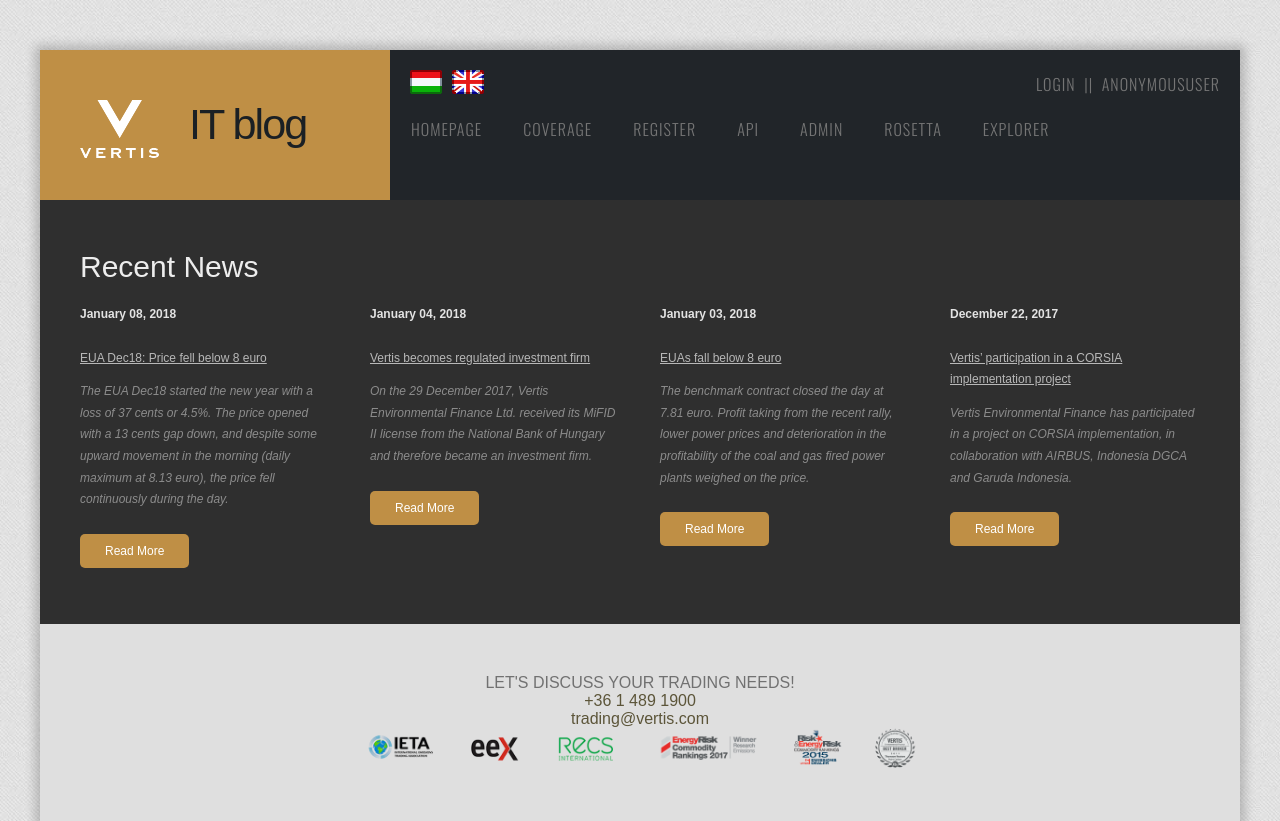
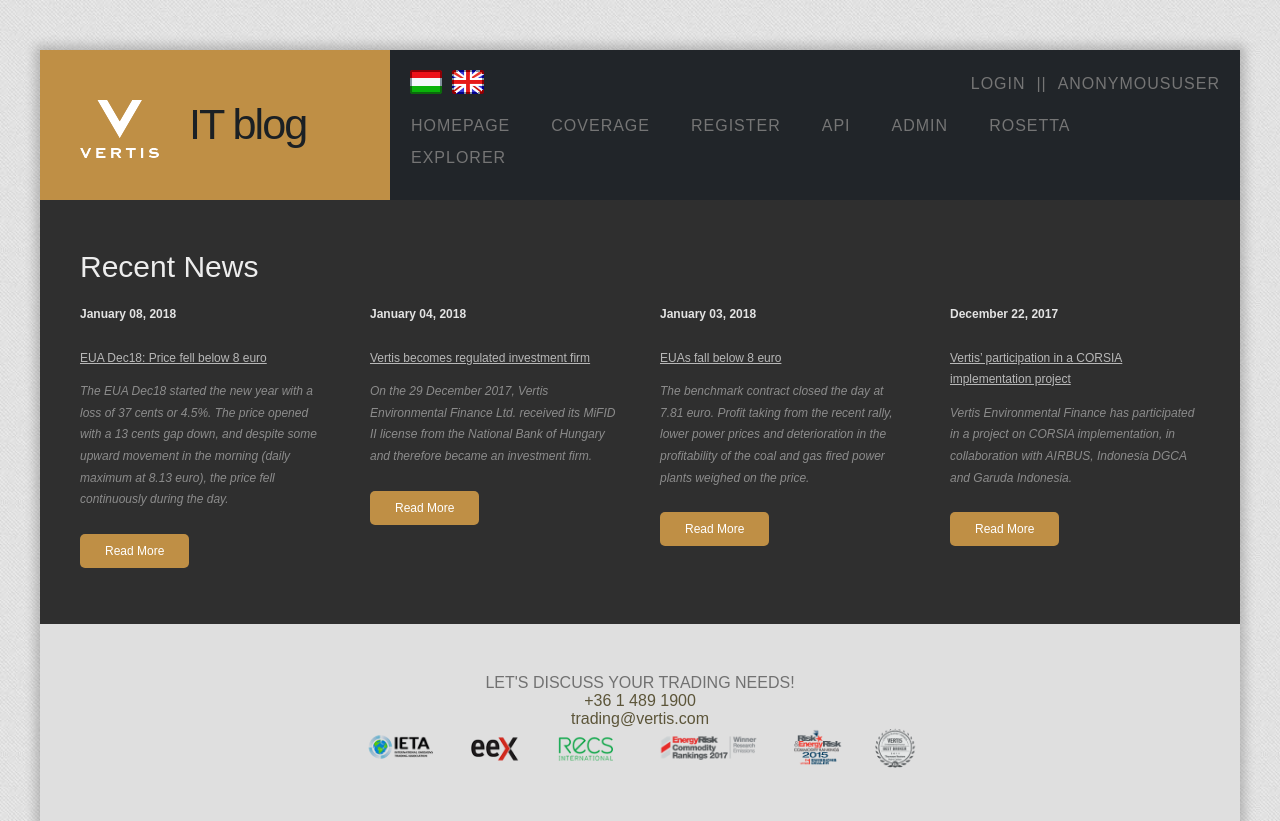
Before and after one commit to danieltatraivertis/blog, a Django app: page / in a window 1280 px wide. Shown: the top 821 px of the page. Run offline with Django 3.2, Linux system fonts and the light colour scheme; data that the repository does not hold is empty; some libraries are stand-ins or nearby versions; some web fonts are replaced.

Commit message:
Fixes and local fonts added

```diff
--- /dev/null
+++ b/Djangoproject/blog/static/css/fonts.css
@@ -0,0 +1,81 @@
+/* cyrillic */
+@font-face {
+  font-family: 'Oswald';
+  font-style: normal;
+  font-weight: 300;
+  src: local('Oswald Light'), local('Oswald-Light'), url(/blog/deployment/collected_static/fonts/cyrillic-oswald-light.woff2) format('woff2');
+  unicode-range: U+0400-045F, U+0490-0491, U+04B0-04B1, U+2116;
+}
+/* vietnamese */
+@font-face {
+  font-family: 'Oswald';
+  font-style: normal;
+  font-weight: 300;
+  src: local('Oswald Light'), local('Oswald-Light'), url(/blog/deployment/collected_static/fonts/vietnamese-oswald-light.woff2) format('woff2');
+  unicode-range: U+0102-0103, U+0110-0111, U+1EA0-1EF9, U+20AB;
+}
+/* latin-ext */
+@font-face {
+  font-family: 'Oswald';
+  font-style: normal;
+  font-weight: 300;
+  src: local('Oswald Light'), local('Oswald-Light'), url(http://fonts.gstatic.com/s/oswald/v16/l1cOQ90roY9yC7voEhngDBJtnKITppOI_IvcXXDNrsc.woff2) format('woff2');
+  unicode-range: U+0100-024F, U+0259, U+1E00-1EFF, U+2020, U+20A0-20AB, U+20AD-20CF, U+2113, U+2C60-2C7F, U+A720-A7FF;
+}
+/* latin */
+@font-face {
+  font-family: 'Oswald';
+  font-style: normal;
+  font-weight: 300;
+  src: local('Oswald Light'), local('Oswald-Light'), url(http://fonts.gstatic.com/s/oswald/v16/HqHm7BVC_nzzTui2lzQTDVtXRa8TVwTICgirnJhmVJw.woff2) format('woff2');
+  unicode-range: U+0000-00FF, U+0131, U+0152-0153, U+02BB-02BC, U+02C6, U+02DA, U+02DC, U+2000-206F, U+2074, U+20AC, U+2122, U+2191, U+2193, U+2212, U+2215, U+FEFF, U+FFFD;
+}
+/* cyrillic */
+@font-face {
+  font-family: 'Oswald';
+  font-style: normal;
+  font-weight: 400;
+  src: local('Oswald Regular'), local('Oswald-Regular'), url(http://fonts.gstatic.com/s/oswald/v16/DgBpgaYycijFA8v2hNt7MfesZW2xOQ-xsNqO47m55DA.woff2) format('woff2');
+  unicode-range: U+0400-045F, U+0490-0491, U+04B0-04B1, U+2116;
+}
+/* vietnamese */
+@font-face {
+  font-family: 'Oswald';
+  font-style: normal;
+  font-weight: 400;
+  src: local('Oswald Regular'), local('Oswald-Regular'), url(http://fonts.gstatic.com/s/oswald/v16/peRd8sj511qE2lHtK-QfcPesZW2xOQ-xsNqO47m55DA.woff2) format('woff2');
+  unicode-range: U+0102-0103, U+0110-0111, U+1EA0-1EF9, U+20AB;
+}
+/* latin-ext */
+@font-face {
+  font-family: 'Oswald';
+  font-style: normal;
+  font-weight: 400;
+  src: local('Oswald Regular'), local('Oswald-Regular'), url(http://fonts.gstatic.com/s/oswald/v16/yg0glPPxXUISnKUejCX4qfesZW2xOQ-xsNqO47m55DA.woff2) format('woff2');
+  unicode-range: U+0100-024F, U+0259, U+1E00-1EFF, U+2020, U+20A0-20AB, U+20AD-20CF, U+2113, U+2C60-2C7F, U+A720-A7FF;
+}
+/* latin */
+@font-face {
+  font-family: 'Oswald';
+  font-style: normal;
+  font-weight: 400;
+  src: local('Oswald Regular'), local('Oswald-Regular'), url(http://fonts.gstatic.com/s/oswald/v16/pEobIV_lL25TKBpqVI_a2w.woff2) format('woff2');
+  unicode-range: U+0000-00FF, U+0131, U+0152-0153, U+02BB-02BC, U+02C6, U+02DA, U+02DC, U+2000-206F, U+2074, U+20AC, U+2122, U+2191, U+2193, U+2212, U+2215, U+FEFF, U+FFFD;
+}
+
+/* latin */
+@font-face {
+  font-family: 'Abel';
+  font-style: normal;
+  font-weight: 400;
+  src: local('Abel Regular'), local('Abel-Regular'), url(/blog/deployment/collected_static/fonts/latin-abel.woff2) format('woff2');
+  unicode-range: U+0000-00FF, U+0131, U+0152-0153, U+02BB-02BC, U+02C6, U+02DA, U+02DC, U+2000-206F, U+2074, U+20AC, U+2122, U+2191, U+2193, U+2212, U+2215, U+FEFF, U+FFFD;
+}
+/* latin */
+@font-face {
+  font-family: 'Satisfy';
+  font-style: normal;
+  font-weight: 400;
+  src: local('Satisfy Regular'), local('Satisfy-Regular'), url(/blog/deployment/collected_static/fonts/latin-satisfy.woff2) format('woff2');
+  unicode-range: U+0000-00FF, U+0131, U+0152-0153, U+02BB-02BC, U+02C6, U+02DA, U+02DC, U+2000-206F, U+2074, U+20AC, U+2122, U+2191, U+2193, U+2212, U+2215, U+FEFF, U+FFFD;
+}
--- a/Djangoproject/blog/templates/blog/base.html
+++ b/Djangoproject/blog/templates/blog/base.html
@@ -1,5 +1,6 @@
 {% load staticfiles %}
 {% load i18n %}
+{% load compress %}
 <!DOCTYPE html PUBLIC "-//W3C//DTD XHTML 1.0 Strict//EN" "http://www.w3.org/TR/xhtml1/DTD/xhtml1-strict.dtd">
 <!--
 Design by TEMPLATED
@@ -15,15 +16,19 @@
 
 <script type="text/javascript" src="{% static "ckeditor/ckeditor-init.js" %}"></script>
 <script type="text/javascript" src="{% static "ckeditor/ckeditor/ckeditor.js" %}"></script>
+
 <html xmlns="http://www.w3.org/1999/xhtml">
   <head>
     <meta name="keywords" content="" />
     <meta name="description" content="" />
     <meta http-equiv="content-type" content="text/html; charset=utf-8" />
     <title>Vertis IT blog</title>
-    <link href='http://fonts.googleapis.com/css?family=Oswald:400,300' rel='stylesheet' type='text/css' />
-    <link href='http://fonts.googleapis.com/css?family=Abel|Satisfy' rel='stylesheet' type='text/css' />
+    <!---<link href='http://fonts.googleapis.com/css?family=Oswald:400,300' rel='stylesheet' type='text/css' />
+    <link href='http://fonts.googleapis.com/css?family=Abel|Satisfy' rel='stylesheet' type='text/css' /> -->
+    {% compress css %}
+    <link href="{% static 'css/fonts.css' %}" rel='stylesheet' type='text/css' />
     <link href="{% static 'css/default.css' %}" rel="stylesheet" type="text/css" media="all" />
+    {% endcompress %}
     <link rel="shortcut icon" href="{% static 'images/favicon.ico' %}"/>
     <!--[if IE 6]>
     <link href="default_ie6.css" rel="stylesheet" type="text/css" />
--- a/Djangoproject/blog/templates/blog/post.html
+++ b/Djangoproject/blog/templates/blog/post.html
@@ -24,12 +24,12 @@
       <div class="post">
           <tr><td><h1><a href="">{{ post.title }}</a></h1></tr></td>
           <tr><td><img class="resize" src="/{{ post.picture }}" alt="{{ post.title }} image"></tr></td>
-          <tr><td><p>{{ post.text|linebreaksbr }}</p></tr></td>
+          <tr><td><p>{{ post.text|escape }}</p></tr></td>
           <tr><td><p class="published">published: {{ post.published_date }}</p></tr></td>
           {% for comment in comments %}
             <div class="comment">
               <tr><td><p><b>{{ comment.author }}</b></p></td></tr>
-              <tr><td><p>{{ comment.content|linebreaksbr }}</p></td></tr>
+              <tr><td><p>{{ comment.content|escape }}</p></td></tr>
               <tr><td><p class="published">last edited: {{ comment.last_updated }}</p></td></tr>
             </div>
           {% endfor %}
--- a/Djangoproject/blog/templates/blog/post_list.html
+++ b/Djangoproject/blog/templates/blog/post_list.html
@@ -18,7 +18,7 @@
           {% if comment.post.title == post.title %}
             <div class="comment">
               <tr><td><p class="comment-author">{{ comment.author }}</p></td></tr>
-              <tr><td><p class="comment-content">{{ comment.content|linebreaksbr }}</p></td></tr>
+              <tr><td><p class="comment-content">{{ comment.content|escape }}</p></td></tr>
               <tr><td><p class="comment-published">{% trans 'last edited' %}: {{ comment.last_updated }}</p></td></tr>
             </div>
           {% endif %}
--- a/docker-compose.yml
+++ b/docker-compose.yml
@@ -68,10 +68,5 @@
       - ./cmd/postgres/:/cmd/
     ports:
       - "5432:5432"
-    healthcheck:
-        test: ["CMD", "curl", "-f", "http://localhost:5432"]
-        interval: 4s
-        timeout: 2s
-        retries: 30
     env_file: .env
     entrypoint: ['/entrypoint.sh']
--- a/req-blog.txt
+++ b/req-blog.txt
@@ -12,3 +12,6 @@
 django-rosetta==v0.8.1
 django-simple-captcha==0.5.6
 django-sql-explorer==1.1.1
+django-extensions==1.9.9
+Werkzeug==0.13
+django_compressor==2.2
```
Also changed, not shown: Djangoproject/seconddjangoprojekt/settings.py (+7 -2 lines), Djangoproject/blog/static/fonts/cyrillic-oswald-light.woff2 (added), Djangoproject/blog/static/fonts/latin-abel.woff2 (added), Djangoproject/blog/static/fonts/latin-ext-oswald-light.woff2 (added), Djangoproject/blog/static/fonts/latin-satisfy.woff2 (added), Djangoproject/blog/static/fonts/oswald.woff2 (added), Djangoproject/blog/static/fonts/vietnamese-oswald-light.woff2 (added), 2 other files.
